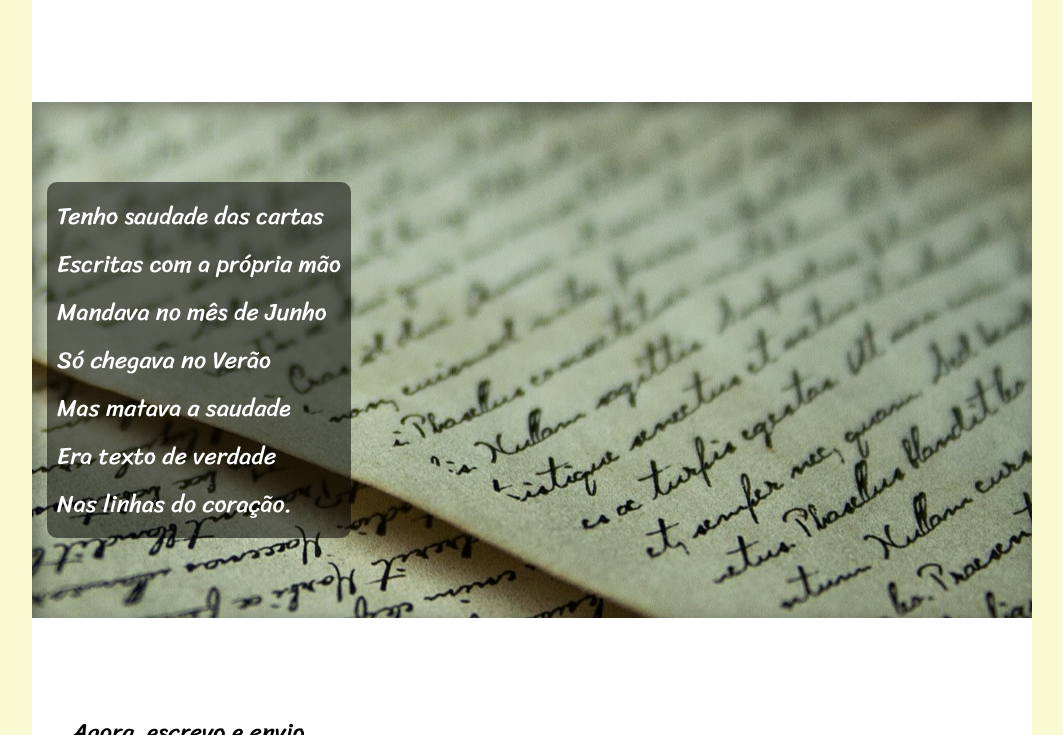
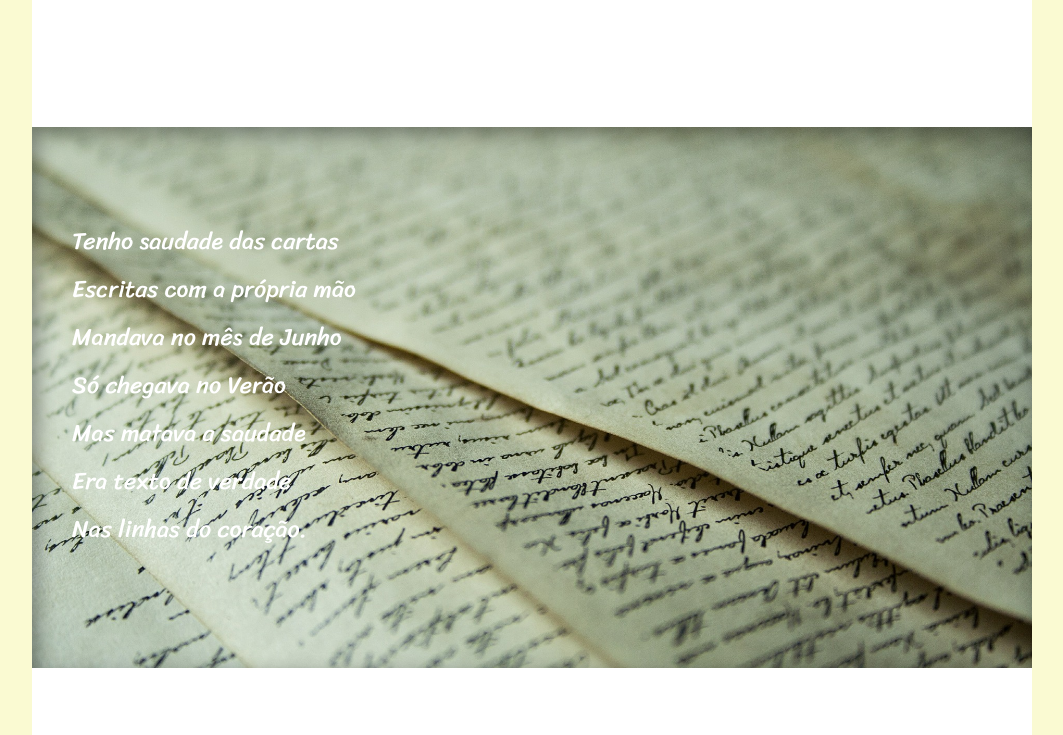
Before and after one commit to MicaellOliveira/projeto-cordel, a plain HTML site: page index.html in a window 1280 px wide. Shown: the part 2065-2800 px from the top of the page, without its empty margins (108-1171 px from the left). Drawn offline with Linux system fonts and the light colour scheme.

Commit message:
Update style.css

```diff
--- a/estilo/style.css
+++ b/estilo/style.css
@@ -58,27 +58,22 @@ p {
     margin-bottom: 25px;
 }
 
-section.imagem > p {
-background-color: rgba(0, 0, 0, 0.527);
-margin: 0px 15px 0px -15px;
-display: inline-block;
-border-radius: 10px;
+section.imagem {
+    color: white;
+    box-shadow: inset 6px 6px 20px rgba(0, 0, 0, 0.374);
+    background-color: gray;
+    background-repeat: no-repeat;
+    background-position: center right;
+    background-attachment: fixed;
+    background-size: cover;
 }
 
 section#img1 {
-    background-color: gray;
-    color: white;
-    background: url(../imagens/background001.jpg) cover;
-    background: url(../imagens/background001.jpg) center right no-repeat fixed;
-    box-shadow: inset 6px 6px 20px rgba(0, 0, 0, 0.374);
+    background-image: url(../imagens/background001.jpg);
 }
 
 section#img2 {
-    background-color: gray;
-    color: white;
-    background: url(../imagens/background002.jpg) cover;
-    background: url(../imagens/background002.jpg) center right no-repeat fixed;
-    box-shadow: inset 6px 6px 20px rgba(0, 0, 0, 0.374);
+    background-image: url(../imagens/background002.jpg);
 }
 
 footer {
```
